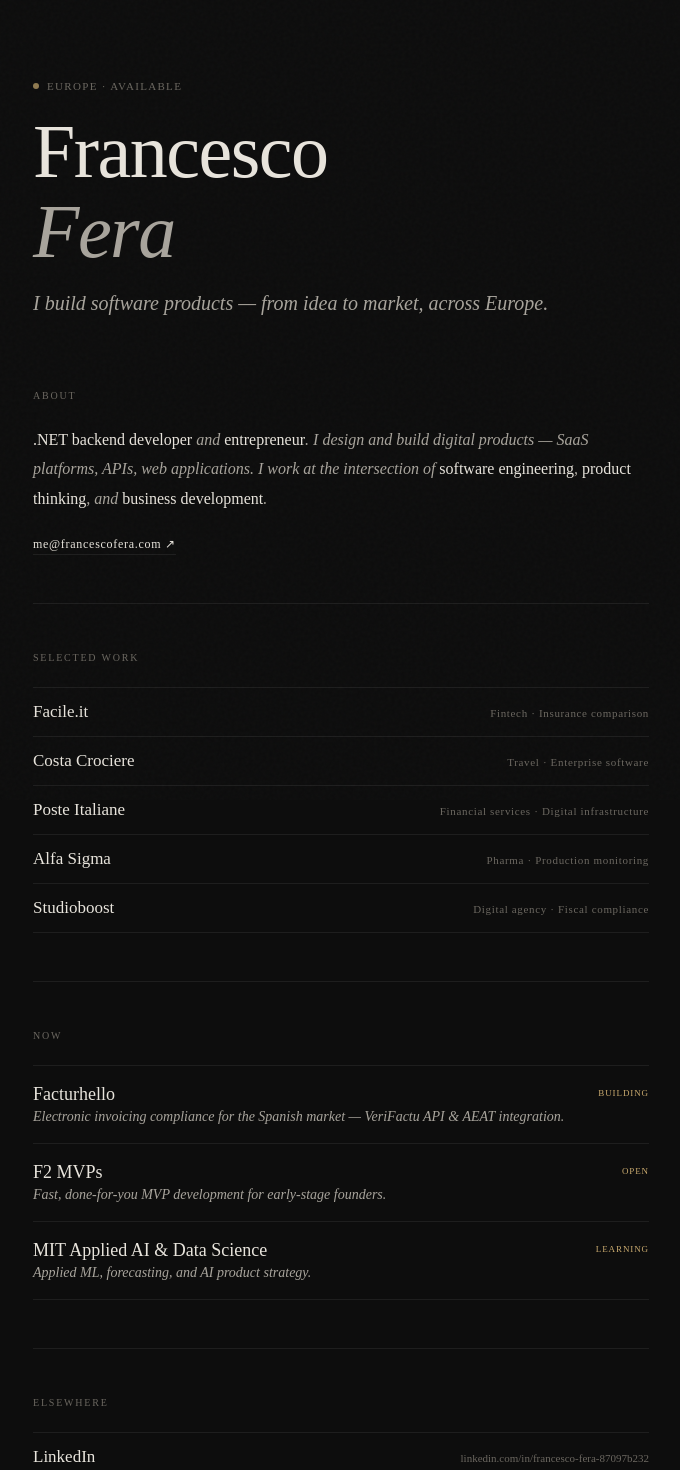
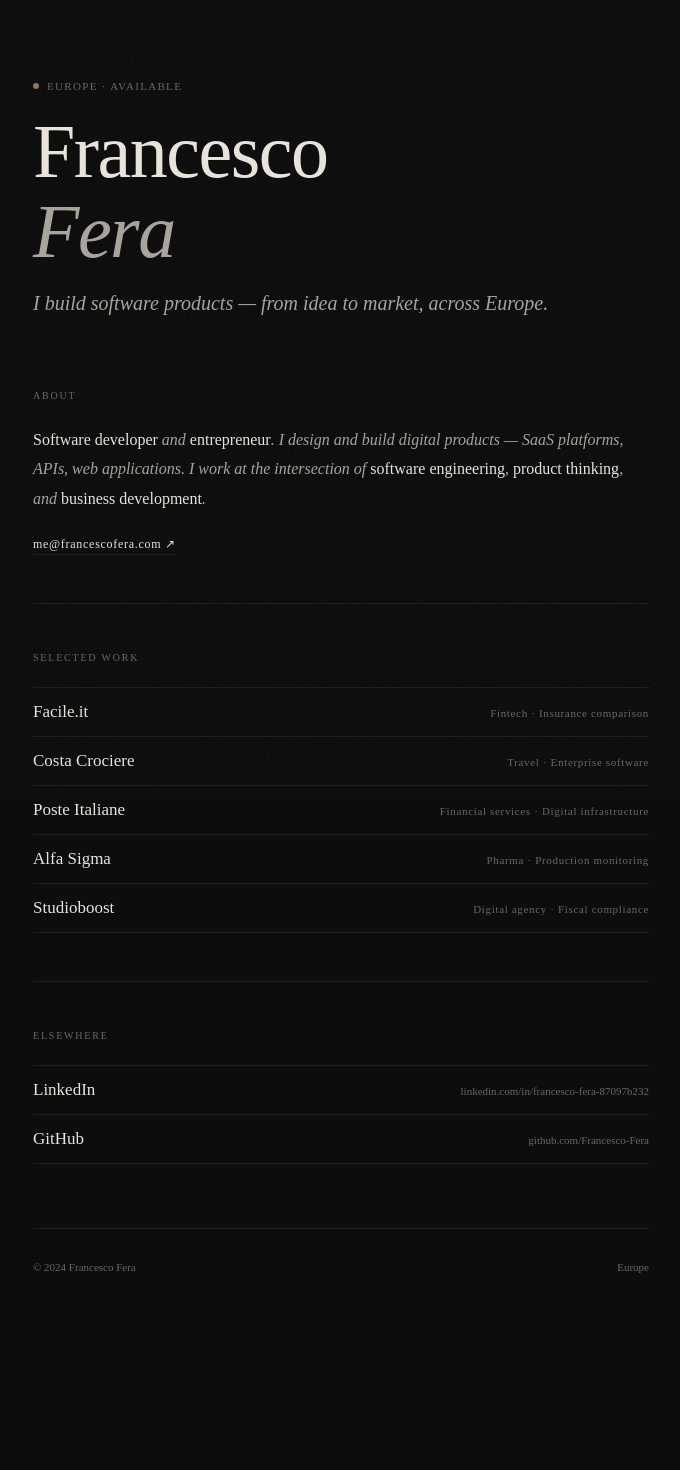
Before and after one commit to Francesco-Fera/fera-personal-website, a Next.js app: page / in a window 1280 px wide. Shown: the top 1470 px of the page, without its empty margins (299-979 px from the left). After the commit the page ends 1337 px from the top, so only its background shows below. Built offline with nearby package versions, Linux system fonts and the light colour scheme.

Commit message:
Update About copy and hide Now section

```diff
--- a/app/page.tsx
+++ b/app/page.tsx
@@ -20,7 +20,7 @@ export default function Home() {
         <section className='about-section'>
           <p className='label'>About</p>
           <p className='about-text'>
-            <strong>.NET backend developer</strong> and{" "}
+            <strong>Software developer</strong> and{" "}
             <strong>entrepreneur</strong>. I design and build digital products —
             SaaS platforms, APIs, web applications. I work at the intersection
             of <strong>software engineering</strong>,{" "}
@@ -50,7 +50,7 @@ export default function Home() {
         <hr className='divider' />
 
         {/* Now */}
-        <section className='now-section'>
+        {/* <section className='now-section'>
           <p className='label'>Now</p>
           <div className='now-items'>
             {now.map((item) => (
@@ -65,7 +65,7 @@ export default function Home() {
           </div>
         </section>
 
-        <hr className='divider' />
+        <hr className='divider' /> */}
 
         {/* Elsewhere */}
         <section className='elsewhere-section'>
```
